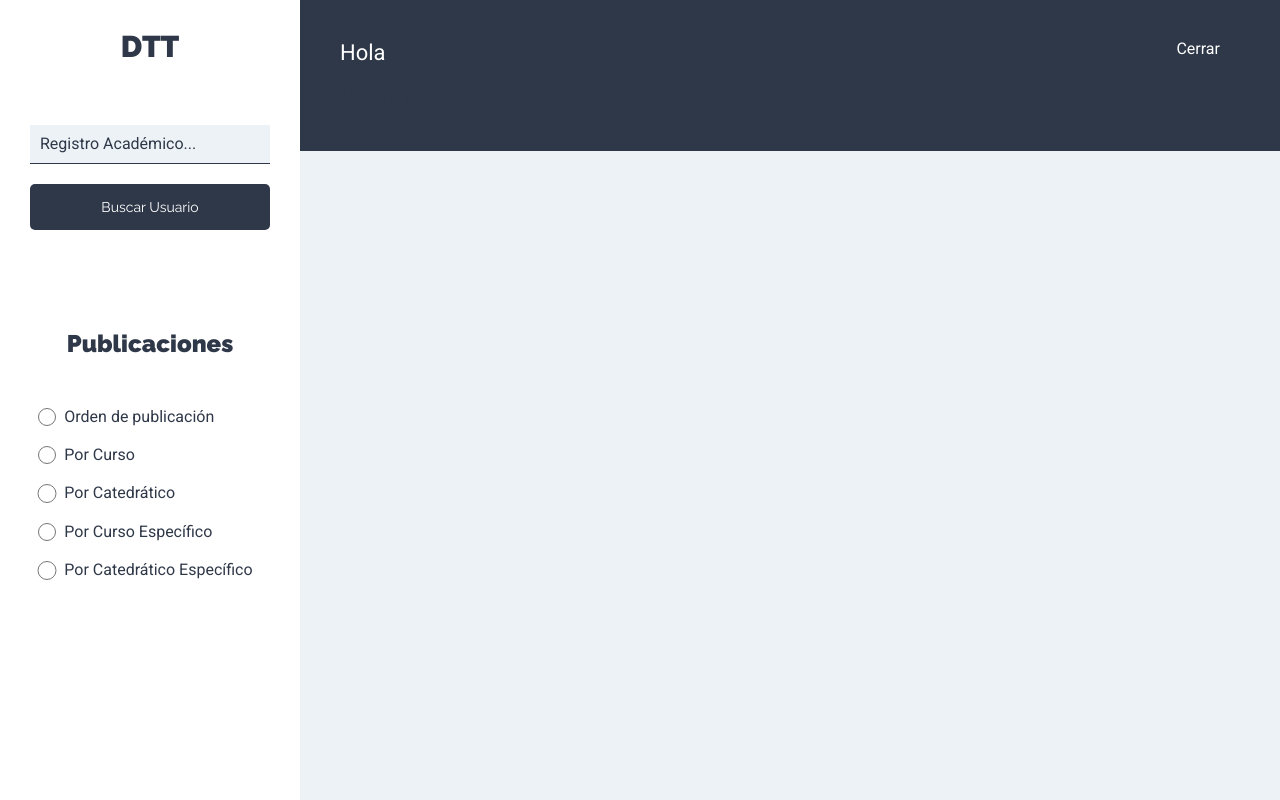
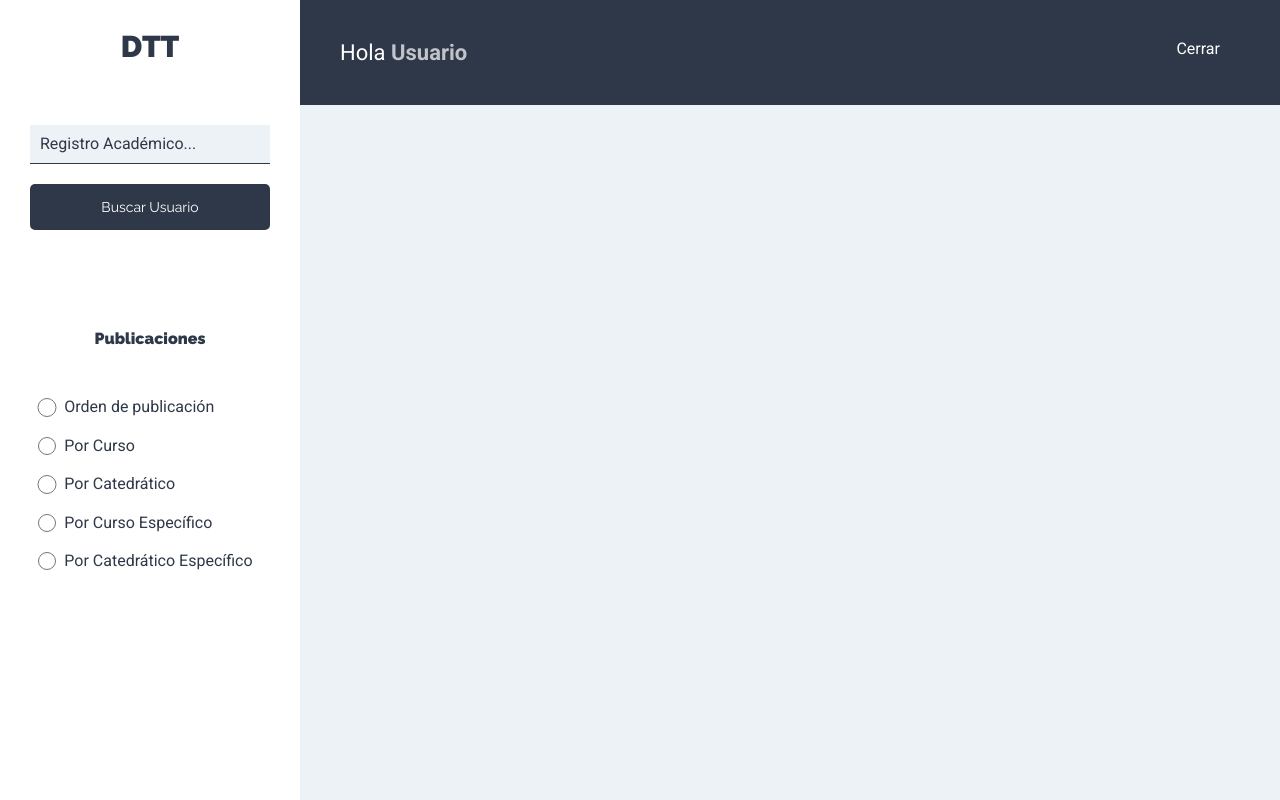
Before and after one commit to bryan967132/PracticasIniciales_DesarrolloWeb, a React (Create React App) app in the folder frontend/: page /mi-perfil in a window 1280 px wide. Built offline with nearby package versions, Linux system fonts and the light colour scheme.

Commit message:
Navegacion

```diff
--- a/frontend/src/components/inicio/MiPerfil.js
+++ b/frontend/src/components/inicio/MiPerfil.js
@@ -1,8 +1,6 @@
 import React from 'react'
 import Sidebar from '../layout/Sidebar';
 import Barra from '../layout/Barra'
-import FormTarea from '../publicaciones/FormTarea';
-import ListadoTareas from '../publicaciones/ListadoTareas';
 
 const MiPerfil = () => {
     return (
--- a/frontend/src/components/inicio/Publicaciones.js
+++ b/frontend/src/components/inicio/Publicaciones.js
@@ -2,8 +2,8 @@ import React from 'react'
 
 import Sidebar from '../layout/Sidebar';
 import Barra from '../layout/Barra'
-import FormTarea from '../publicaciones/FormTarea';
-import ListadoTareas from '../publicaciones/ListadoTareas';
+import FormTarea from '../publicaciones/FormPublicacion';
+import ListadoTareas from '../publicaciones/ListadoPublicaciones';
 
 const Proyectos = () => {
     return (
--- a/frontend/src/components/layout/Barra.js
+++ b/frontend/src/components/layout/Barra.js
@@ -4,7 +4,7 @@ import {Link} from 'react-router-dom';
 const Barra = () => {
     return (
         <header className="app-header">
-            <p className="nombre-usuario">Hola <Link to={'/mi-perfil'} className="enlace-cuenta"><span>Usuario 1</span></Link></p>
+            <p className="nombre-usuario">Hola <Link to={'/mi-perfil'} className="enlace-perfil"><span>Usuario</span></Link></p>
 
             <nav className="nav-principal">
                 <a href="#!">Cerrar</a>
--- a/frontend/src/components/layout/Sidebar.js
+++ b/frontend/src/components/layout/Sidebar.js
@@ -1,5 +1,6 @@
 import React from "react";
 import BuscarUsuario from "../inicio/BuscarUsuario";
+import {Link} from 'react-router-dom';
 
 const Sidebar = () => {
     return (
@@ -7,7 +8,7 @@ const Sidebar = () => {
             <h1>DTT</h1>
             <BuscarUsuario/>
             <div className="proyectos">
-                <h2>Publicaciones</h2>
+                <Link to={'/inicio'} className="enlace-publicacion">Publicaciones</Link>
                 <div className="clasificacion">
                     <input type="radio" id="ord" name="drone" value="ord"/><a>Orden de publicación</a>
                     <input type="radio" id="cur" name="drone" value="cur"/><a>Por Curso</a>
--- a/frontend/src/index.css
+++ b/frontend/src/index.css
@@ -33,6 +33,7 @@ h1, h2 {
 }
 h1 span {
   font-weight: 400;
+  color:#ffffff;
 }
 h1 {
   font-size: 3rem;
@@ -336,6 +337,20 @@ aside  {
   opacity: .7;
 }
 
+.enlace-perfil {
+  opacity: .7;
+  color:#ffffff;
+}
+
+.enlace-publicacion {
+  display: block;
+  font-family: var(--headingFont);
+  font-weight: 900;
+  margin: 0 0 4rem 0;
+  text-align: center;
+  color: var(--gris2);
+}
+
 .alerta {
   position: fixed;
   top: 0;
```
Also changed, not shown: frontend/src/components/publicaciones/FormPublicacion.js (renamed from frontend/src/components/publicaciones/FormTarea.js), frontend/src/components/publicaciones/ListadoPublicaciones.js (renamed from frontend/src/components/publicaciones/ListadoTareas.js).
